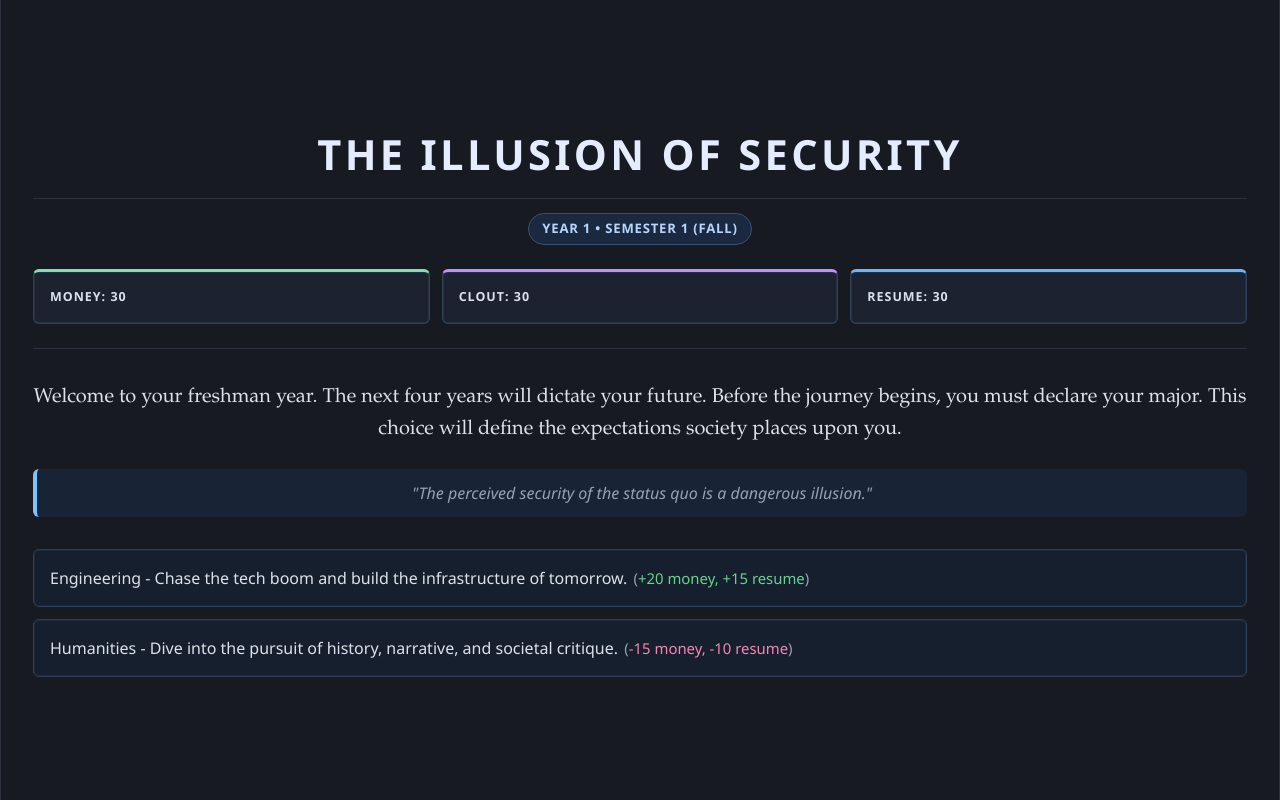
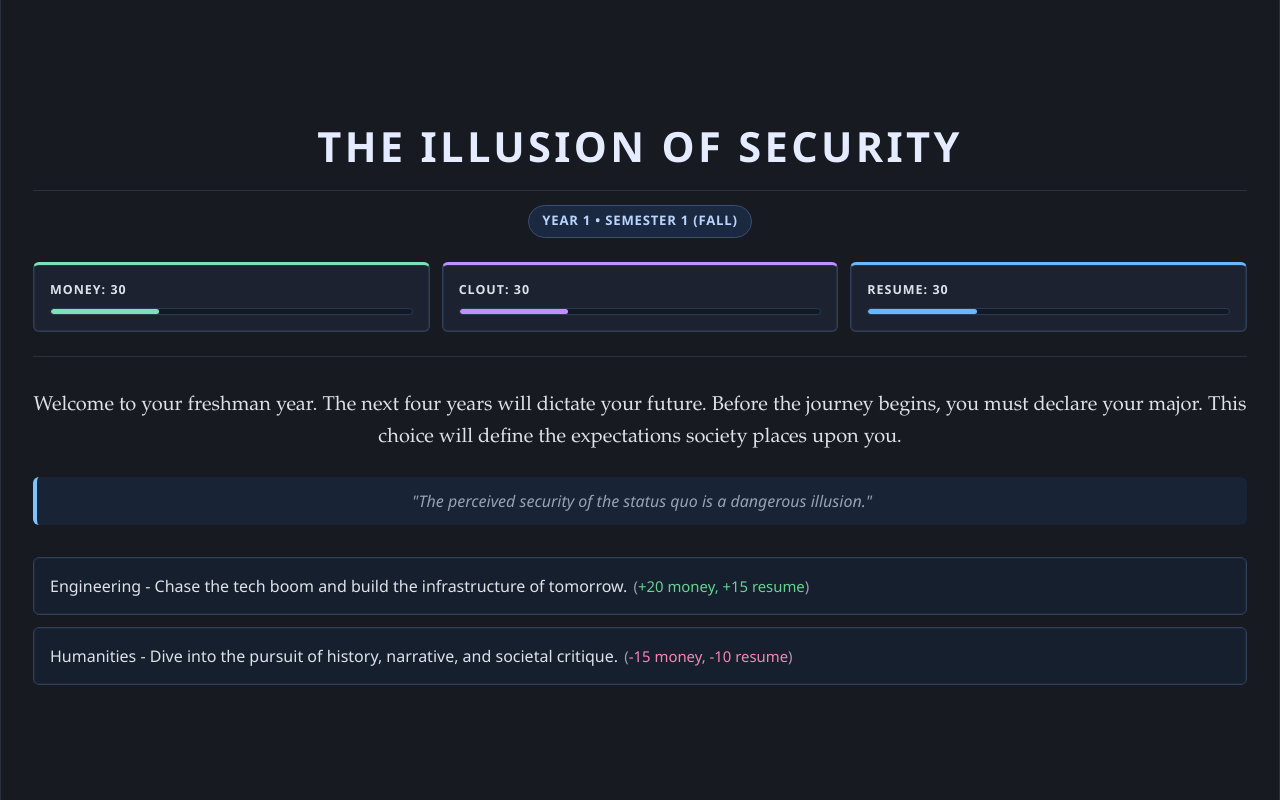
Before and after one commit to amapara27/hon272-creative-project, a React (Vite) app in the folder app/: page / in a window 1280 px wide. Built offline with nearby package versions, Linux system fonts and the light colour scheme.

Commit message:
added stat bar under each stat

```diff
--- a/app/src/App.css
+++ b/app/src/App.css
@@ -55,6 +55,7 @@
 }
 
 .stat {
+  --stat-accent: #7be2b7;
   border-radius: 0.375rem;
   border: 1px solid #30405a;
   border-top-width: 3px;
@@ -70,15 +71,34 @@
 }
 
 .stat:nth-child(1) {
+  --stat-accent: #7be2b7;
   border-top-color: #7be2b7;
 }
 
 .stat:nth-child(2) {
+  --stat-accent: #c18fff;
   border-top-color: #c18fff;
 }
 
 .stat:nth-child(3) {
+  --stat-accent: #69b8ff;
   border-top-color: #69b8ff;
+}
+
+.stat-bar {
+  margin-top: 0.55rem;
+  height: 0.42rem;
+  border-radius: 999px;
+  background-color: #111926;
+  border: 1px solid #2a3a52;
+  overflow: hidden;
+}
+
+.stat-fill {
+  height: 100%;
+  border-radius: inherit;
+  background-color: var(--stat-accent);
+  transition: width 240ms ease;
 }
 
 .game-content,
--- a/app/src/App.jsx
+++ b/app/src/App.jsx
@@ -6,6 +6,8 @@ import gameData from './gameData.json';
 function App() {
   const vStatOrder = ['money', 'clout', 'resume'];
   const nodeIds = new Set(gameData.nodes.map((n) => n.id));
+
+  const statFill = (value) => Math.max(0, Math.min(100, value));
 
   // initial states
   const [node, setNode] = useState('start');
@@ -167,9 +169,24 @@ if(epilogue) {
 
       {/* illusion stat dashboard */}
       <div className="dashboard">
-        <div className="stat">Money: {vStats.money}</div>
-        <div className="stat">Clout: {vStats.clout}</div>
-        <div className="stat">Resume: {vStats.resume}</div>
+        <div className="stat">
+          <div>Money: {vStats.money}</div>
+          <div className="stat-bar">
+            <div className="stat-fill" style={{ width: `${statFill(vStats.money)}%` }} />
+          </div>
+        </div>
+        <div className="stat">
+          <div>Clout: {vStats.clout}</div>
+          <div className="stat-bar">
+            <div className="stat-fill" style={{ width: `${statFill(vStats.clout)}%` }} />
+          </div>
+        </div>
+        <div className="stat">
+          <div>Resume: {vStats.resume}</div>
+          <div className="stat-bar">
+            <div className="stat-fill" style={{ width: `${statFill(vStats.resume)}%` }} />
+          </div>
+        </div>
       </div>
 
       {/* game content */}
```
